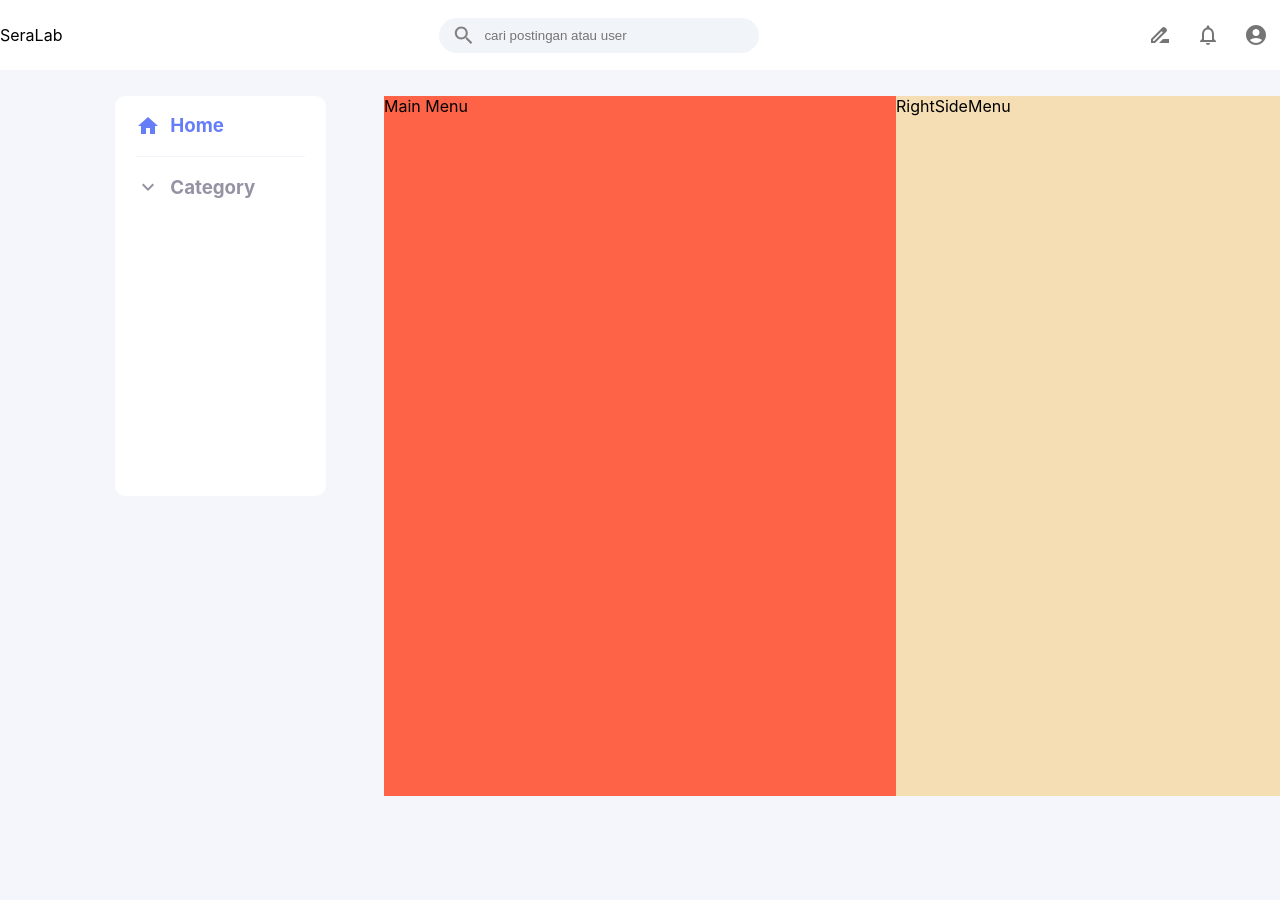
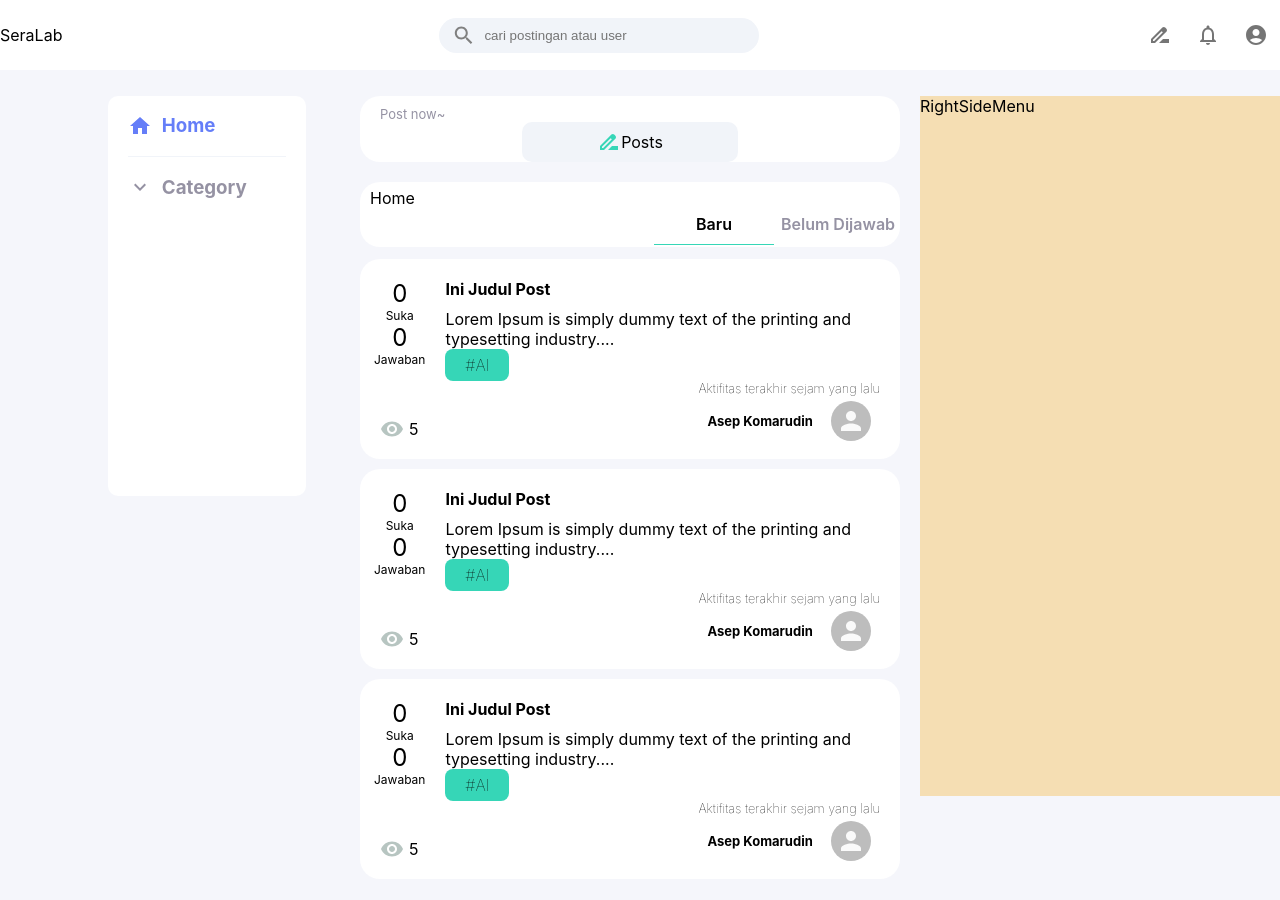
Before and after one commit to derryderajat/sera-fe, a React (Create React App) app: page / in a window 1280 px wide. Shown: the top 900 px of the page. Built offline with nearby package versions, Linux system fonts and the light colour scheme.

Commit message:
Add main c posts

```diff
--- a/src/App.css
+++ b/src/App.css
@@ -10,4 +10,6 @@
 .App__body{
   display: flex;
   margin-top: 2%;
+  position: relative;
+  top: 70px;
 }
--- a/src/Header.css
+++ b/src/Header.css
@@ -1,3 +1,9 @@
+.header{
+    position:fixed;
+    top:0;
+    z-index:200;
+    width: 100%;
+}
 .header__navbar{
  background-color: #ffffff;
  height: 70px;
--- a/src/LeftSideMenu.css
+++ b/src/LeftSideMenu.css
@@ -8,7 +8,7 @@
 .leftSide__body{
     height: 400px;
     background-color: #fff;
-    width:55%;
+    max-width:55%;
     position: relative;
     left: 30%;
     border-radius: 10px;
--- a/src/LeftSideMenu.js
+++ b/src/LeftSideMenu.js
@@ -1,7 +1,6 @@
 import React from "react";
 import "./LeftSideMenu.css";
 import HomeIcon from "@mui/icons-material/Home";
-import { Avatar, IconButton } from "@material-ui/core";
 import KeyboardArrowDownIcon from "@mui/icons-material/KeyboardArrowDown";
 function LeftSideMenu() {
   return (
--- a/src/Main.css
+++ b/src/Main.css
@@ -1,7 +1,182 @@
 .main{
     display: flex;
-    background-color: tomato;
     flex-direction: column;
-    flex:0.4;
+    flex:0.45;
     height: 700px;
+    margin-right: 20px;
 }
+
+.main__createPost{
+    background-color: #fff;
+    height: 130px;
+    width: 100%;
+    margin:0 auto;
+    border-radius: 20px;
+}
+
+.main__posts{
+    display: flex;
+    flex-direction: column;
+    row-gap: 10px;
+    margin-top:12px;
+    min-height: 900px;
+    overflow-y: scroll;
+    overflow-x: hidden;
+
+}
+
+.main__postContainer{
+    background-color: #fff;
+    height: 200px;
+    border-radius: 20px;
+    margin-top:20px;
+
+
+}
+.main__postContainer{
+    margin: 0 auto;
+}
+.main__postHeader{
+    display: flex;
+    position: relative;
+    top:20px;
+}
+.main__postBody{
+    position: relative;
+    left:20px;
+}
+.main__postTitle{
+    font-weight: bold;
+    position: relative;
+    margin-bottom: 10px;
+
+}
+.main__postCategory{
+    background-color:#36D6B7 ;
+    min-height: 4vh;
+    width: 5vw;
+    display: flex;
+    align-items: center;
+    justify-content: center;
+    border-radius: 8px;
+    font-weight: lighter;
+}
+.main__postStatus{
+    display: flex;
+    flex-direction: column;
+}
+
+.postStatusContainer{
+    display: flex;
+    flex-direction: column;
+    align-items: center;
+    position: relative;
+    margin-left:14px;
+}
+.postStatus__number{
+    font-size:x-large;
+}
+.postStatus__detail{
+font-size: 12px;
+}
+.main__postFooter{
+display: flex;
+justify-content: space-between;
+align-items: flex-end;
+margin-top: 20px;
+}
+.footer__seen{
+    margin-left: 20px;
+    display: flex;
+    align-items: center;
+}
+.footer__seen > .MuiSvgIcon-root{
+    color:rgb(183, 197, 193);
+}
+.seen__detail{
+    margin-left: 5px;
+}
+.footer__sender{
+    display: flex;
+    flex-direction: column;
+    margin-right: 20px;
+}
+
+
+.footer__activity{
+    font-weight: lighter;
+    font-size: .8rem;
+}
+.sender{
+    display: flex;
+    flex-direction: row;
+    align-items: center;
+    justify-content: space-around;
+    margin-top: 5px;
+}
+.sender__name{
+    font-size: small;
+    font-weight: 700;
+}
+.main__categoryContainer{
+    background-color: #fff;
+    margin-top: 20px;
+    height: 80px;
+    border-radius: 20px;
+}
+
+.main__categories{
+    display: flex   ;
+    justify-content: end;
+    align-items: center;
+}
+
+.main__category{
+    height: 40px;
+    width: 120px;
+    text-align: center;
+    margin: 2px;
+    display: flex;
+    justify-content: center;
+    align-items: center;
+    font-weight: 600;
+    color:#9592A3;
+}
+.main__categoryTitle{
+    position: relative;
+    left:10px;
+    top:6px;
+}
+.main__category:hover{
+    background-color: #D0EDDE;
+    border-radius: 10px;
+    color:#181515
+}
+.active__category{
+    color:black;
+    border-bottom: 1.5px solid #36D6B7;
+}
+.main__postsButton{
+    background-color: #F1F4F9;
+    width: 40%;
+    height: 40px;
+    display: flex;
+    align-items: center;
+    border-radius: 10px;
+    justify-content: center;
+    margin: 0 auto;
+}
+
+.main__postsButton > .MuiSvgIcon-root{
+    color:#36D6B7;
+    }
+.main__postsButton:hover{
+    background-color: #C7F8E4;
+}
+.main__postsTitle{
+    color:#9592A3;
+    font-size: small;
+    width: 50%;
+    margin-left:20px;
+    margin-top: 10px;
+}
--- a/src/Main.js
+++ b/src/Main.js
@@ -1,7 +1,146 @@
 import React from "react";
 import "./Main.css";
+import DriveFileRenameOutlineIcon from "@mui/icons-material/DriveFileRenameOutline";
+import { Avatar } from "@material-ui/core";
+import VisibilityIcon from "@mui/icons-material/Visibility";
 function Main() {
-  return <div className="main">Main Menu</div>;
+  return (
+    <div className="main">
+      <div className="main__createPost">
+        <div className="main__postsTitle">Post now~</div>
+        <div className="main__postsButton">
+          <DriveFileRenameOutlineIcon />
+          Posts
+        </div>
+      </div>
+      <div className="main__categoryContainer">
+        <span className="main__categoryTitle">Home</span>
+        <div className="main__categories">
+          <div className="main__category active__category">Baru</div>
+          <div className="main__category">Belum Dijawab</div>
+        </div>
+      </div>
+      <div className="main__posts">
+        <div className="main__postContainer">
+          <div className="main__postHeader">
+            <div className="main__postStatus">
+              <div className="postStatusContainer">
+                <div className="postStatus__number">0</div>
+                <div className="postStatus__detail">Suka</div>
+              </div>
+              <div className="postStatusContainer">
+                <div className="postStatus__number">0</div>
+                <div className="postStatus__detail">Jawaban</div>
+              </div>
+            </div>
+            <div className="main__postBody">
+              <div className="main__postTitle">Ini Judul Post</div>
+              <div className="main__postContent">
+                Lorem Ipsum is simply dummy text of the printing and typesetting
+                industry....
+              </div>
+              <div className="main__postCategory">#AI</div>
+            </div>
+          </div>
+          <div className="main__postFooter">
+            <div className="footer__seen">
+              <VisibilityIcon />
+              <span className="seen__detail">5</span>
+            </div>
+            <div className="footer__sender">
+              <div className="footer__activity">
+                Aktifitas terakhir sejam yang lalu
+              </div>
+              <div className="sender">
+                <div className="sender__name">Asep Komarudin</div>
+                <div className="sender__photo">
+                  <Avatar />
+                </div>
+              </div>
+            </div>
+          </div>
+        </div>
+        <div className="main__postContainer">
+          <div className="main__postHeader">
+            <div className="main__postStatus">
+              <div className="postStatusContainer">
+                <div className="postStatus__number">0</div>
+                <div className="postStatus__detail">Suka</div>
+              </div>
+              <div className="postStatusContainer">
+                <div className="postStatus__number">0</div>
+                <div className="postStatus__detail">Jawaban</div>
+              </div>
+            </div>
+            <div className="main__postBody">
+              <div className="main__postTitle">Ini Judul Post</div>
+              <div className="main__postContent">
+                Lorem Ipsum is simply dummy text of the printing and typesetting
+                industry....
+              </div>
+              <div className="main__postCategory">#AI</div>
+            </div>
+          </div>
+          <div className="main__postFooter">
+            <div className="footer__seen">
+              <VisibilityIcon />
+              <span className="seen__detail">5</span>
+            </div>
+            <div className="footer__sender">
+              <div className="footer__activity">
+                Aktifitas terakhir sejam yang lalu
+              </div>
+              <div className="sender">
+                <div className="sender__name">Asep Komarudin</div>
+                <div className="sender__photo">
+                  <Avatar />
+                </div>
+              </div>
+            </div>
+          </div>
+        </div>
+        <div className="main__postContainer">
+          <div className="main__postHeader">
+            <div className="main__postStatus">
+              <div className="postStatusContainer">
+                <div className="postStatus__number">0</div>
+                <div className="postStatus__detail">Suka</div>
+              </div>
+              <div className="postStatusContainer">
+                <div className="postStatus__number">0</div>
+                <div className="postStatus__detail">Jawaban</div>
+              </div>
+            </div>
+            <div className="main__postBody">
+              <div className="main__postTitle">Ini Judul Post</div>
+              <div className="main__postContent">
+                Lorem Ipsum is simply dummy text of the printing and typesetting
+                industry....
+              </div>
+              <div className="main__postCategory">#AI</div>
+            </div>
+          </div>
+          <div className="main__postFooter">
+            <div className="footer__seen">
+              <VisibilityIcon />
+              <span className="seen__detail">5</span>
+            </div>
+            <div className="footer__sender">
+              <div className="footer__activity">
+                Aktifitas terakhir sejam yang lalu
+              </div>
+              <div className="sender">
+                <div className="sender__name">Asep Komarudin</div>
+                <div className="sender__photo">
+                  <Avatar />
+                </div>
+              </div>
+            </div>
+          </div>
+        </div>
+      </div>
+    </div>
+  );
 }
 
 export default Main;
```
